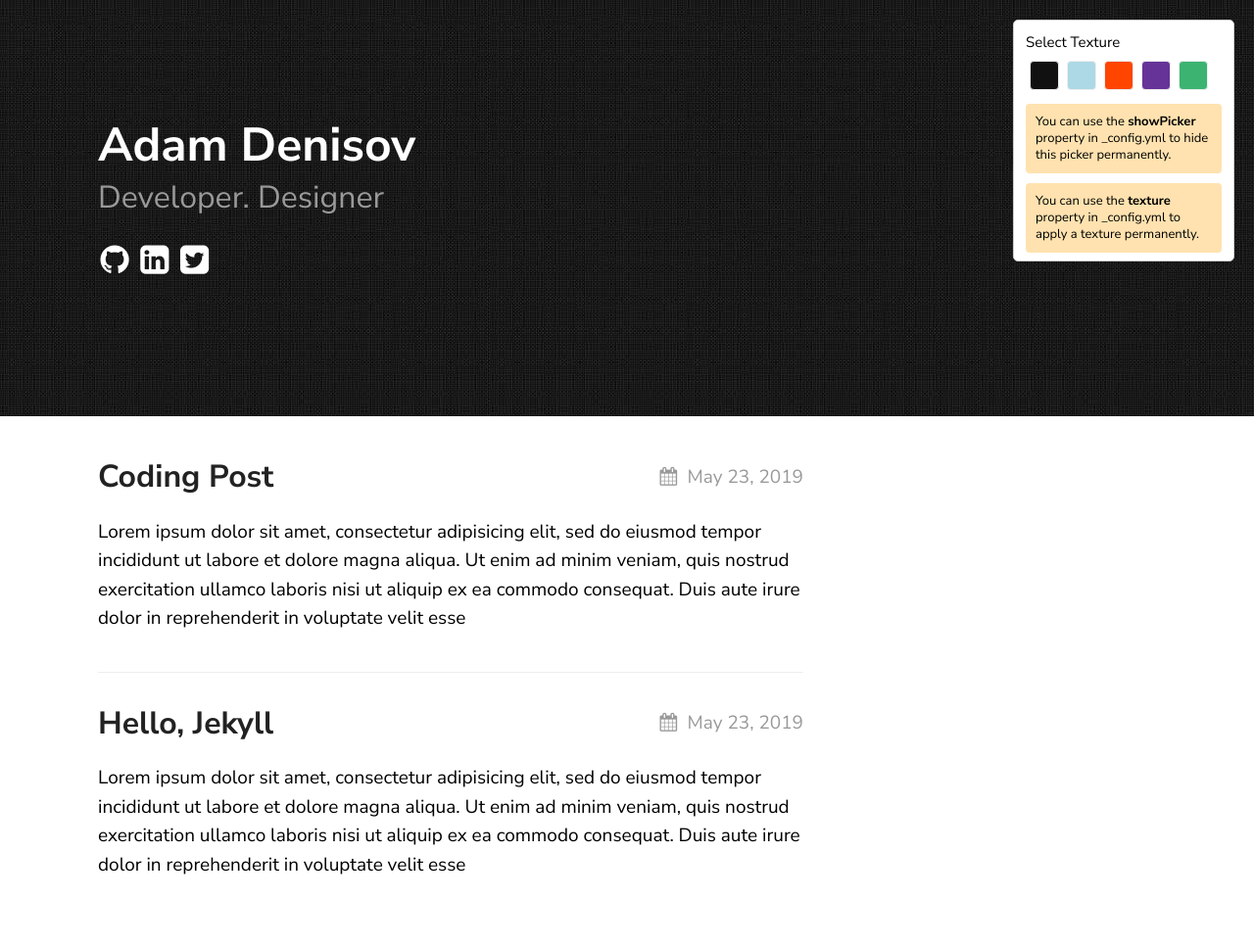
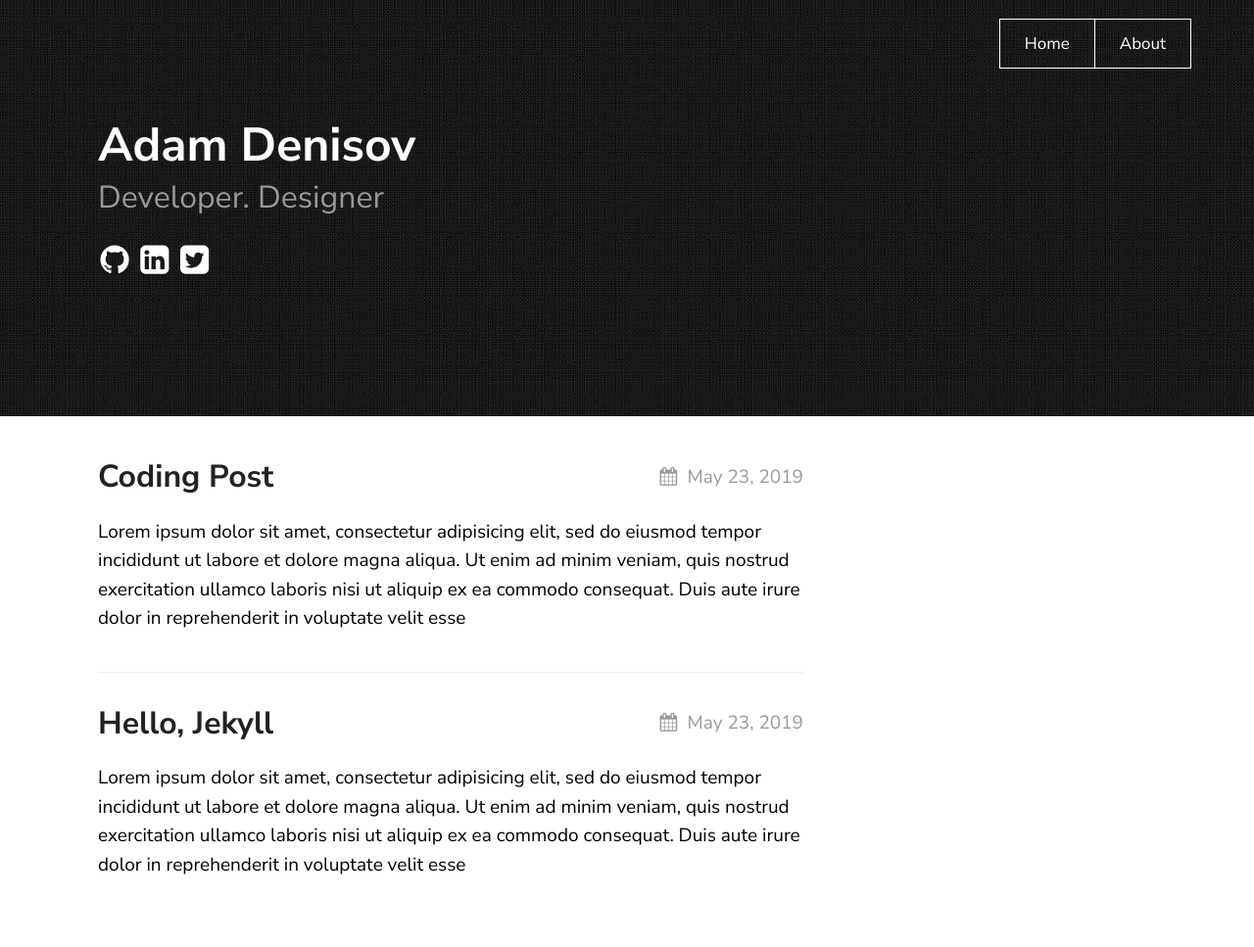
Before and after one commit to Ondal90/ondal90, a Jekyll site: the page built from index.md, in a window 1280 px wide. Shown: the whole page at 98% size. Built offline with Jekyll 4.4.1, drawn with Linux system fonts in a browser that asks for light colours.

Commit message:
Update _config.yml

```diff
--- a/_config.yml
+++ b/_config.yml
@@ -21,8 +21,8 @@ texture:
   tagline: Developer. Designer
   date_format: "%b %-d, %Y"
   style: black
-  showNav: false
-  showPicker: true
+  showNav: true
+  showPicker: false
 
 # If you want to link only specific pages in your header, uncomment
 # this and add the path to the pages in order as they should show up
```
